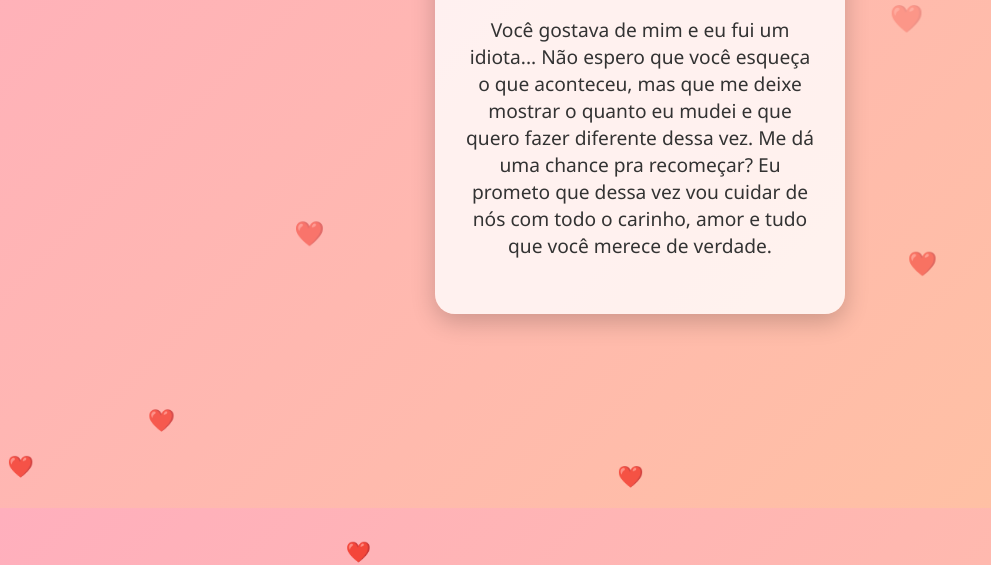
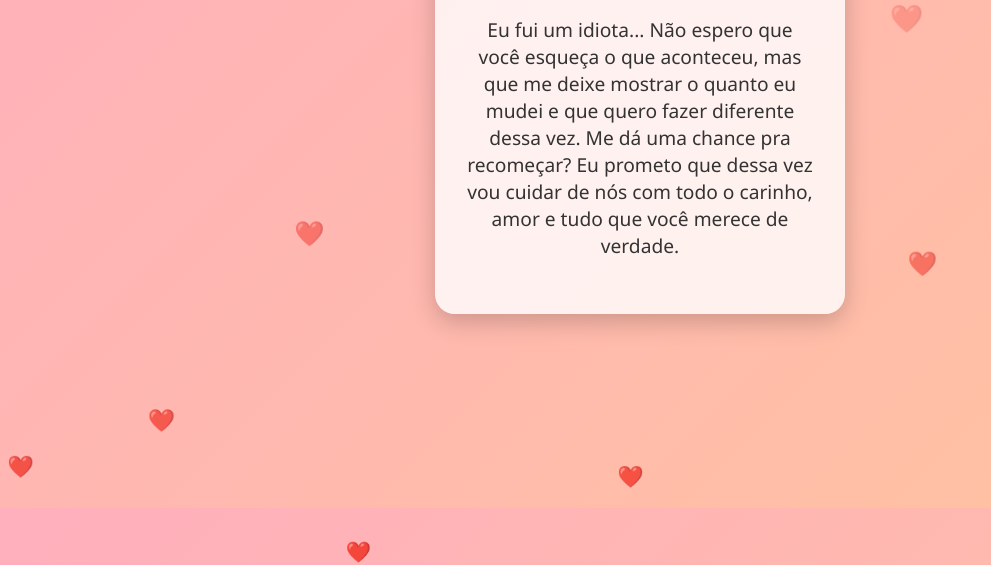
Before and after one commit to joaopedoss/love-card, a plain HTML site: page index.html in a window 1280 px wide. Shown: the part 292-857 px from the top of the page, without its empty margins (0-991 px from the left). Drawn offline with Linux system fonts and the light colour scheme.

Commit message:
alterasao no texto

```diff
--- a/index.html
+++ b/index.html
@@ -63,7 +63,7 @@
 <body>
   <div class="container">
     <h1>Oi... ❤️</h1>
-    <p>Você gostava de mim e eu fui um idiota... Não espero que você esqueça o que aconteceu, mas que me deixe mostrar o quanto eu mudei e que quero fazer diferente dessa vez. Me dá uma chance pra recomeçar? Eu prometo que dessa vez vou cuidar de nós com todo o carinho,  amor e tudo que você merece de verdade.</p>
+    <p>Eu fui um idiota... Não espero que você esqueça o que aconteceu, mas que me deixe mostrar o quanto eu mudei e que quero fazer diferente dessa vez. Me dá uma chance pra recomeçar? Eu prometo que dessa vez vou cuidar de nós com todo o carinho,  amor e tudo que você merece de verdade.</p>
   </div>
 
   <script>
```
